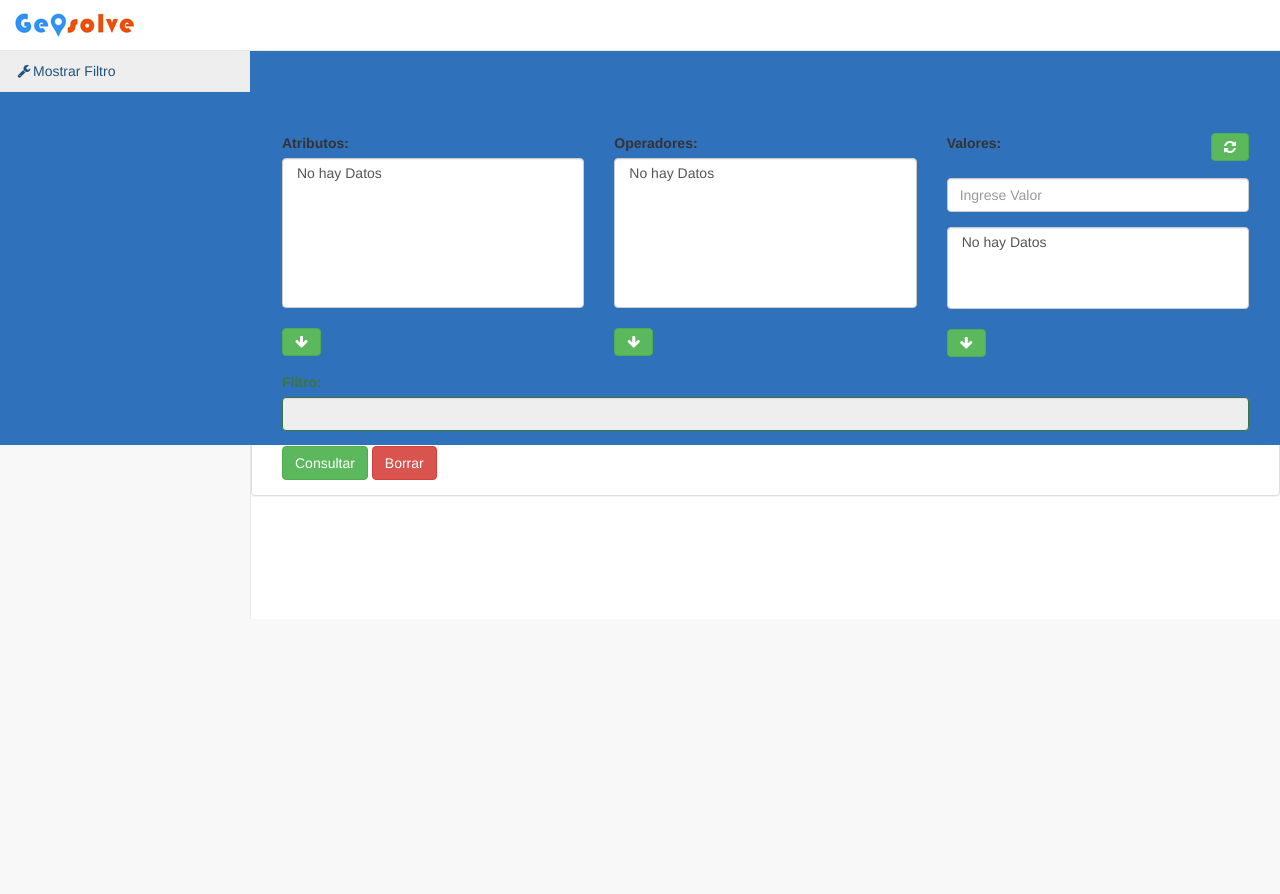
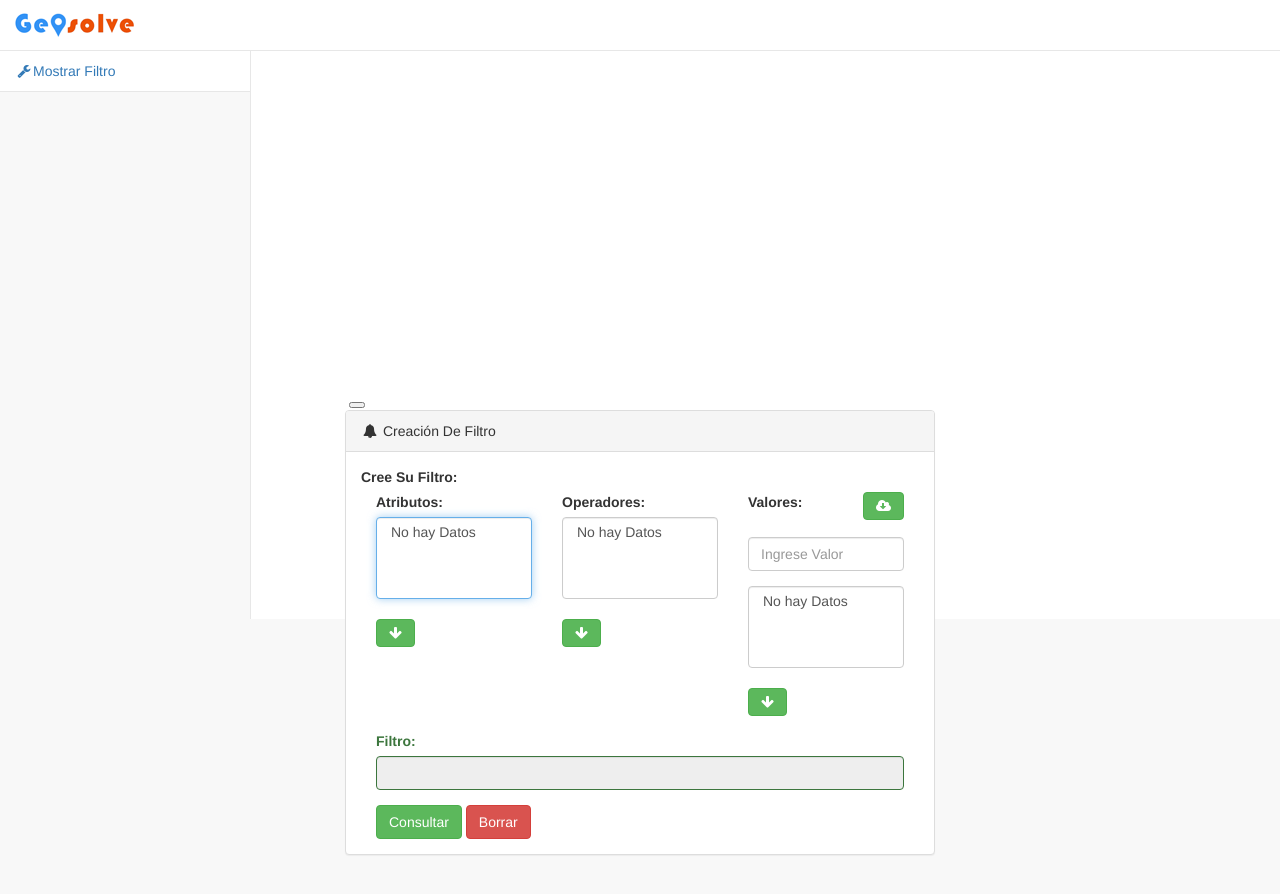
Before and after one commit to jpablosd/FiltroAtributos, a plain HTML site: page index.html in a window 1280 px wide. Both pictures are taken after a click on the link "Mostrar Filtro". Before the commit the page ends 800 px from the top, so only its background shows below. Drawn offline with Linux system fonts and the light colour scheme; some packages are replaced by stand-ins of ours; no server answers.

Commit message:
Revert 46ff6da..2bae53a
This rolls back to commit 46ff6da9c1f1a8f688a742228a2385a554249c91.

```diff
--- a/index.html
+++ b/index.html
@@ -18,14 +18,6 @@
         <!-- DataTables Responsive CSS -->
         <link href="plugins/datatables-responsive/css/dataTables.responsive.css" rel="stylesheet" />
 
-
-
-
-
-        <!--
-<link rel="stylesheet" href="css/jquery-ui.css" />
--->
-
         <script type="text/javascript" src="http://maps.googleapis.com/maps/api/js?libraries=visualization,drawing,places&sensor=false"></script>
 
         <script src="plugins/jquery/dist/jquery.min.js"></script>
@@ -33,8 +25,32 @@
 
         <script src="js/gs-base.js"></script>
 
+        <script type="text/javascript">
 
 
+            $(document).ready(function(){
+                $("#mostrarFiltros").click(function() {
+                    $("#filtros").dialog({
+                        width: 590,
+                        height: 350,
+                        show: "scale",
+                        hide: "scale",
+                        resizable: "false",
+                        position: "center",
+                        modal: "true"
+                    });
+                });
+            });
+
+        </script>
+
+        <style type="text/css">
+            #filtros{
+                display:none;
+
+            }
+
+        </style>
 
 
 
@@ -77,14 +93,10 @@
                 <div class="row">
 
                     <!-- FILTROS -->
-                    <div id="filtros" style="display:none">
+                    <div id="filtros">
                         <div class="panel panel-default">
                             <div class="panel-heading">
-                                <div class="box-title"><i class="fa fa-bell fa-fw"></i> Creación De Filtro</div>
-
-                                <div class="pull-right box-tools">
-                                    <button class="btn btn-info btn-sm" data-widget="remove" data-toggle="tooltip" title="Remove"><i class="fa fa-times"></i></button>
-                                </div>
+                                <i class="fa fa-bell fa-fw"></i> Creación De Filtro
                             </div>
                             <!-- /.panel-heading -->
                             <div class="panel-body">
@@ -92,7 +104,7 @@
                                 <br>
                                 <div class="form-group col-lg-4">
                                     <label>Atributos:</label>
-                                    <select id="listaAtributos" onchange="valorAtributo(this.value)" multiple class="form-control" size="8">
+                                    <select id="listaAtributos" onchange="valorAtributo(this.value)" multiple class="form-control">
                                         <option>No hay Datos</option>
 
                                     </select>
@@ -101,7 +113,7 @@
                                 </div>
                                 <div class="form-group col-lg-4">
                                     <label>Operadores:</label>
-                                    <select id="listaOperadores" onchange="valorOperador(this.value)" multiple class="form-control" size="8">
+                                    <select id="listaOperadores" onchange="valorOperador(this.value)" multiple class="form-control">
                                         <option>No hay Datos</option>
                                     </select>
                                     <br>
@@ -112,8 +124,7 @@
 
                                     <div class="form-group">
                                         <label>Valores:</label>
-                                        <button type="button" class="btn btn-success fa fa-refresh" onclick="cargarValores()" style = "float:right"> </button>
-                                        <!--  fa-refresh -->
+                                        <button type="button" class="btn btn-success fa fa-cloud-download" onclick="cargarValores()" style = "float:right"> </button>
                                         <br><br>
                                         <input type="text" placeholder="Ingrese Valor" class="form-control">
                                     </div>
--- a/js/gs-base.js
+++ b/js/gs-base.js
@@ -13,35 +13,11 @@ var mostrarFiltro = false;
 function mostrarFiltros(){
     if(mostrarFiltro == true){
         mostrarFiltro = false;
-        $("#filtros").modal("close");
+        $("#filtros").hide();
     }
     else{
         mostrarFiltro = true;
-        $("#filtros").modal();
-//            {
-//                width: 800,
-//                height: 600,
-//                show: {
-//                    effect: "scale",
-//                    duration: 5000
-//                },
-//                //show: "scale",
-//                //hide: "scale",
-//                hide: {
-//                    effect: "blind",
-//                    duration: 1000
-//                },
-//                resizable: "false",
-//                position: "center",
-//                modal: "true"
-//                /*,
-//                buttons: {
-//                    "Cerrar": function () {
-//                        $(this).dialog("close");
-//                    }
-//                }*/
-//            }
-
+        $("#filtros").show();
     }
     cargarAtributos();
     cargarOperadores();
```
